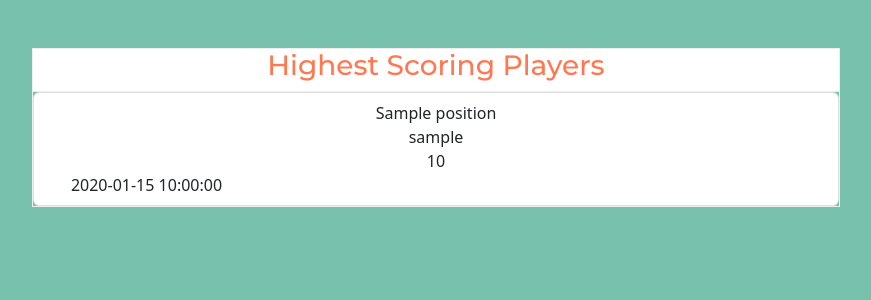
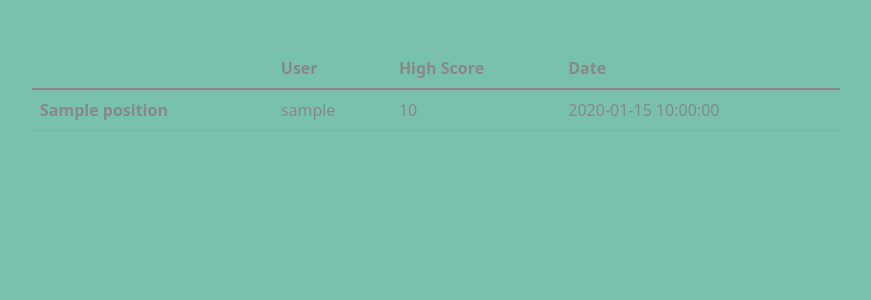
Before and after one commit to serenaives/comp0034-cw1-i-serenaives, a Flask app: template coursework_2/templates/leaderboard_active.html in a window 1280 px wide. Shown: the part 72-372 px from the top of the page, without its empty margins (204-1075 px from the left). Run offline with Flask 3, Linux system fonts and the light colour scheme; a user stored in the database is signed in; the template is opened without the code that fills it: most values are stand-ins (such as "Sample title", 1, 10 or a date in 2020); some libraries are stand-ins or nearby versions.

Commit message:
leaderboard styling

```diff
--- a/coursework_2/templates/leaderboard_active.html
+++ b/coursework_2/templates/leaderboard_active.html
@@ -5,23 +5,26 @@
     <div class="container mt-5">
         <div class="d-flex justify-content-center row">
             <div class="col-8">
-                <div class="border">
-                    <div class="question bg-white text-dark border-bottom">
-                        <div class="d-flex flex-row justify-content-center align-items-center mcq">
-                        <h3 class="text-danger px-2">Highest Scoring Players</h3></div>
-                    </div>
-                    <ul class="list-group justify-content-center align-items-center">
-                        <li class="list-group-item w-100 text-center">
-                        {% for s in scores %}
-                            <div class="col">{{ s["position"] }}</div>
-                            <div class="col">{{ s["username"] }}</div>
-                            <div class="col">{{ s["score"] }}</div>
-                            <div class="col-3">{{ s["date"] }}</div>
-                            </li>
-                        {% endfor %}
-                    </ul>
-                    </div>
-                </div>
+                <table class="table">
+                      <thead class="thead-light">
+                        <tr>
+                          <th scope="col"></th>
+                          <th scope="col">User</th>
+                          <th scope="col">High Score</th>
+                          <th scope="col">Date</th>
+                        </tr>
+                      </thead>
+                      <tbody>
+                      {% for s in scores %}
+                            <tr>
+                              <th scope="row">{{ s["position"] }}</th>
+                              <td>{{ s["username"] }}</td>
+                              <td>{{ s["score"] }}</td>
+                              <td>{{ s["date"] }}</td>
+                            </tr>
+                      {% endfor %}
+                      </tbody>
+                    </table>
             </div>
         </div>
     </div>
```
